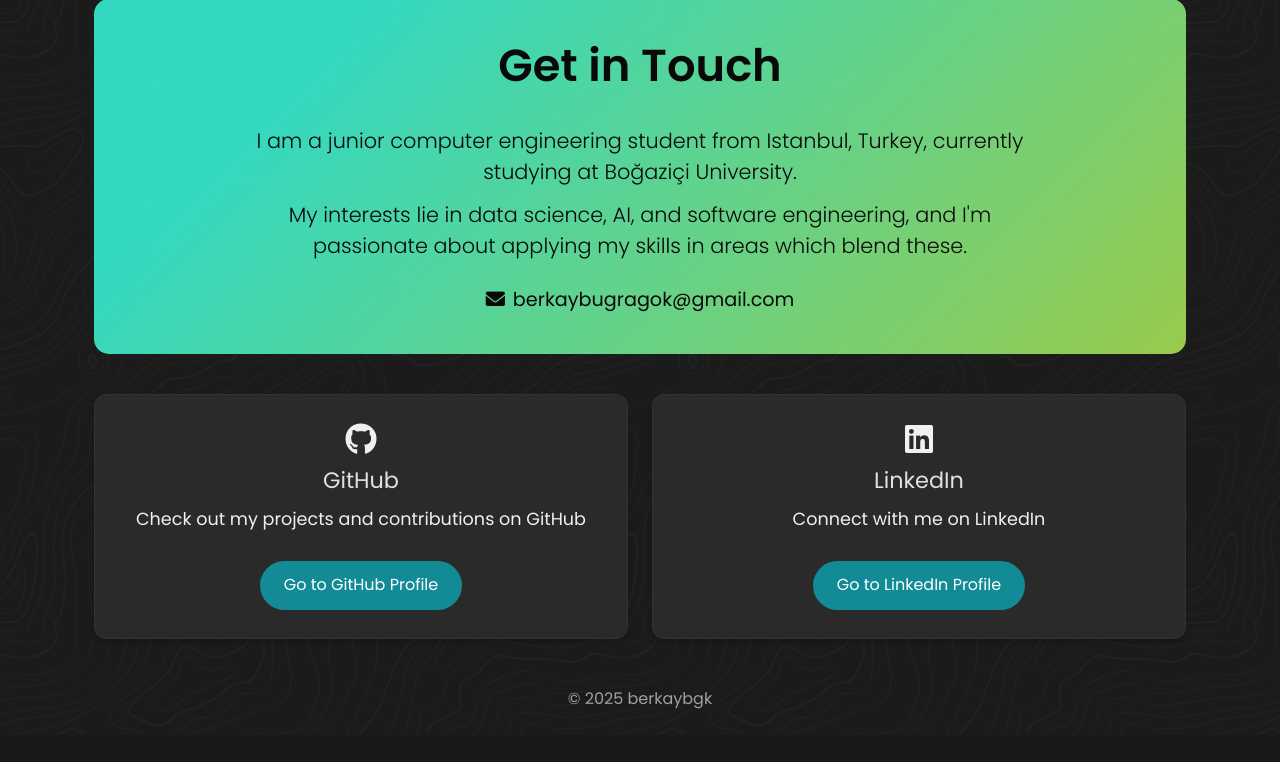
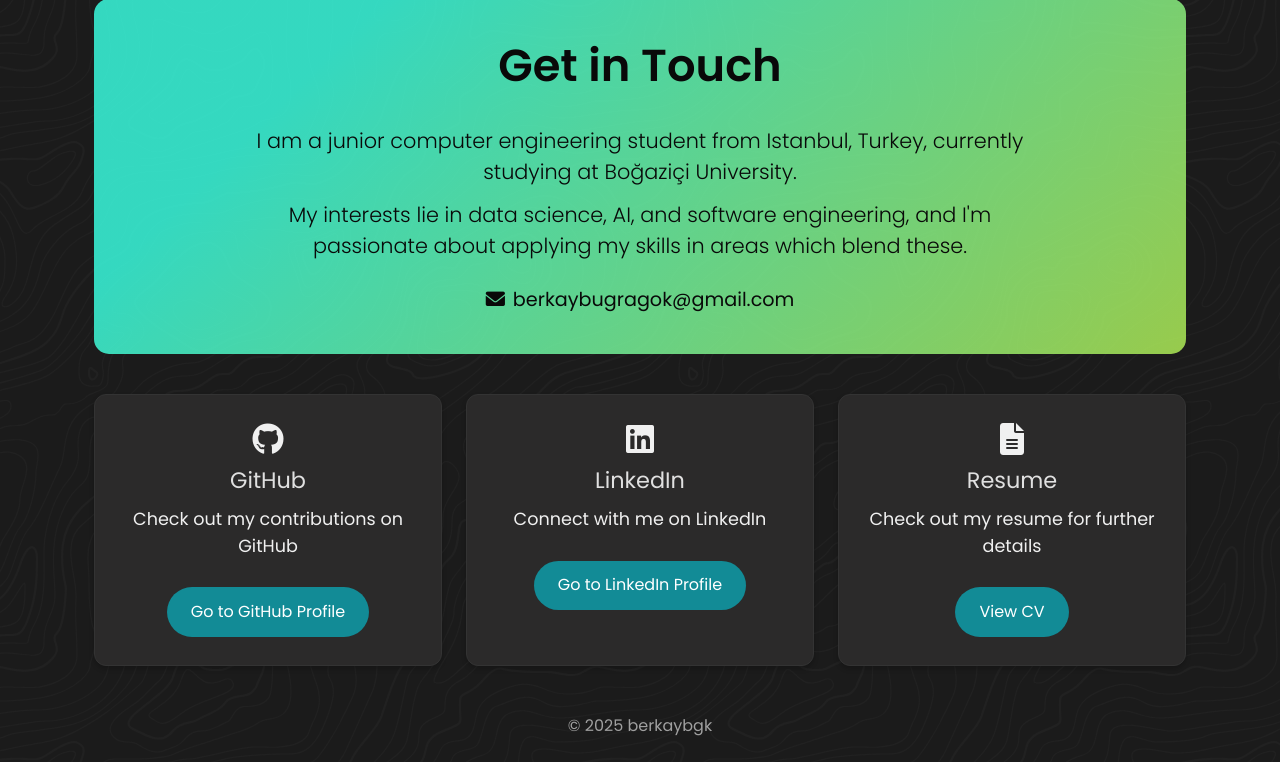
Before and after one commit to berkaybgk/portfolio, a Django app: page /contact/ in a window 1280 px wide. Shown: the part 133-895 px from the top of the page. Before the commit the page ends 842 px from the top, so only its background shows below. Run offline with Django 5.2, Linux system fonts and the light colour scheme.

Commit message:
add cv to contact

```diff
--- a/portfolio/website/templates/website/contact.html
+++ b/portfolio/website/templates/website/contact.html
@@ -142,7 +142,7 @@
         <div class="contact-card" data-aos="fade-up" data-aos-delay="100">
             <i class="fab fa-github contact-icon"></i>
             <h2 class="contact-title">GitHub</h2>
-            <p>Check out my projects and contributions on GitHub</p>
+            <p>Check out my contributions on GitHub</p>
             <a href="https://github.com/berkaybgk" target="_blank" class="contact-link">
                 Go to GitHub Profile
             </a>
@@ -156,6 +156,17 @@
                 Go to LinkedIn Profile
             </a>
         </div>
+
+        <div class="contact-card" data-aos="fade-up" data-aos-delay="200">
+            <i class="fas fa-file-alt contact-icon"></i>
+            <h2 class="contact-title">Resume</h2>
+            <p>Check out my resume for further details</p>
+
+            <a href="/static/website/documents/berkaybgk_cv.pdf" target="_blank" class="contact-link">
+                View CV
+            </a>
+        </div>
+
     </div>
 </div>
 
```
Also changed, not shown: portfolio/website/templates/website/project_detail.html (+33 -0 lines), 1 other file.
